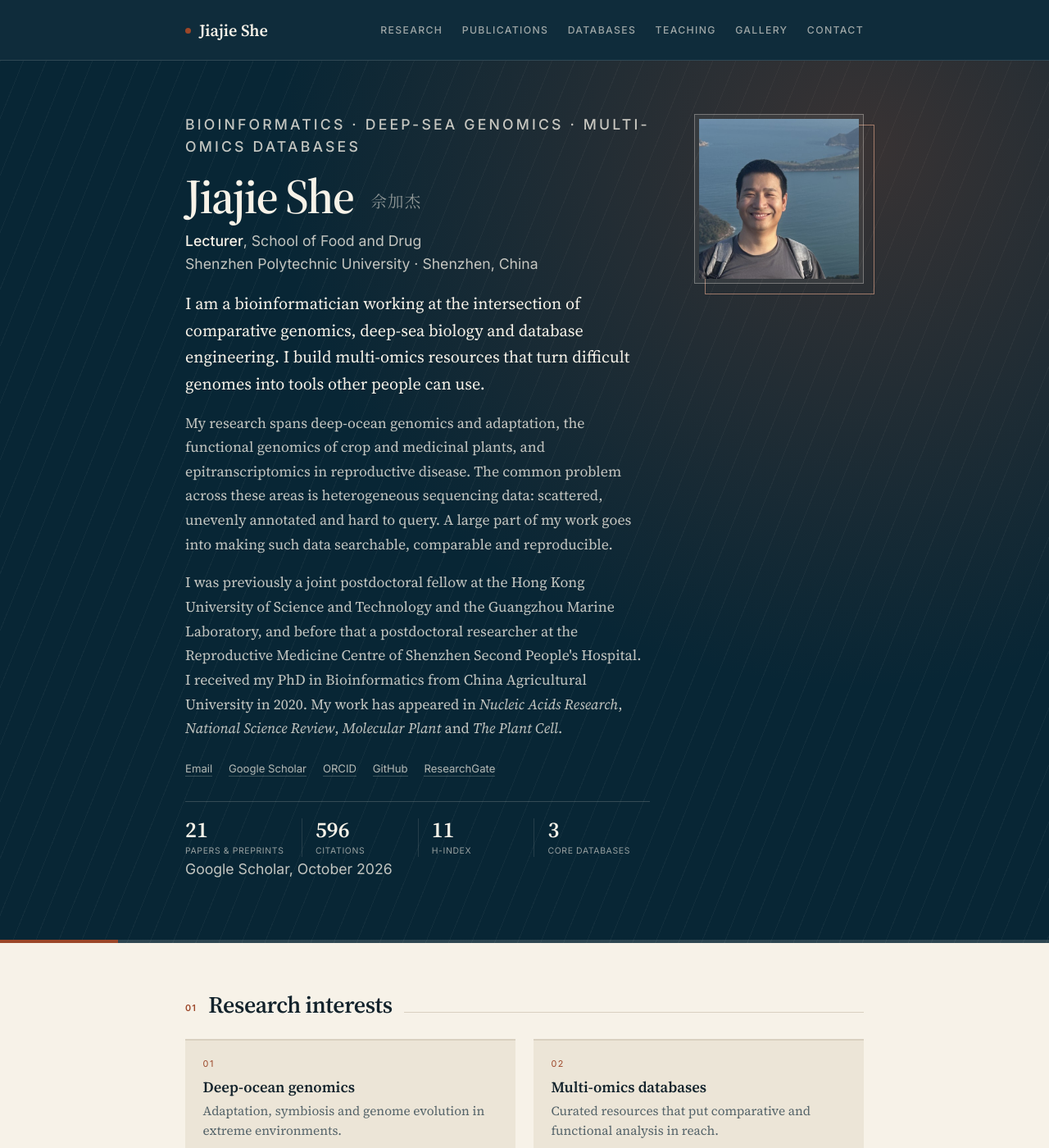
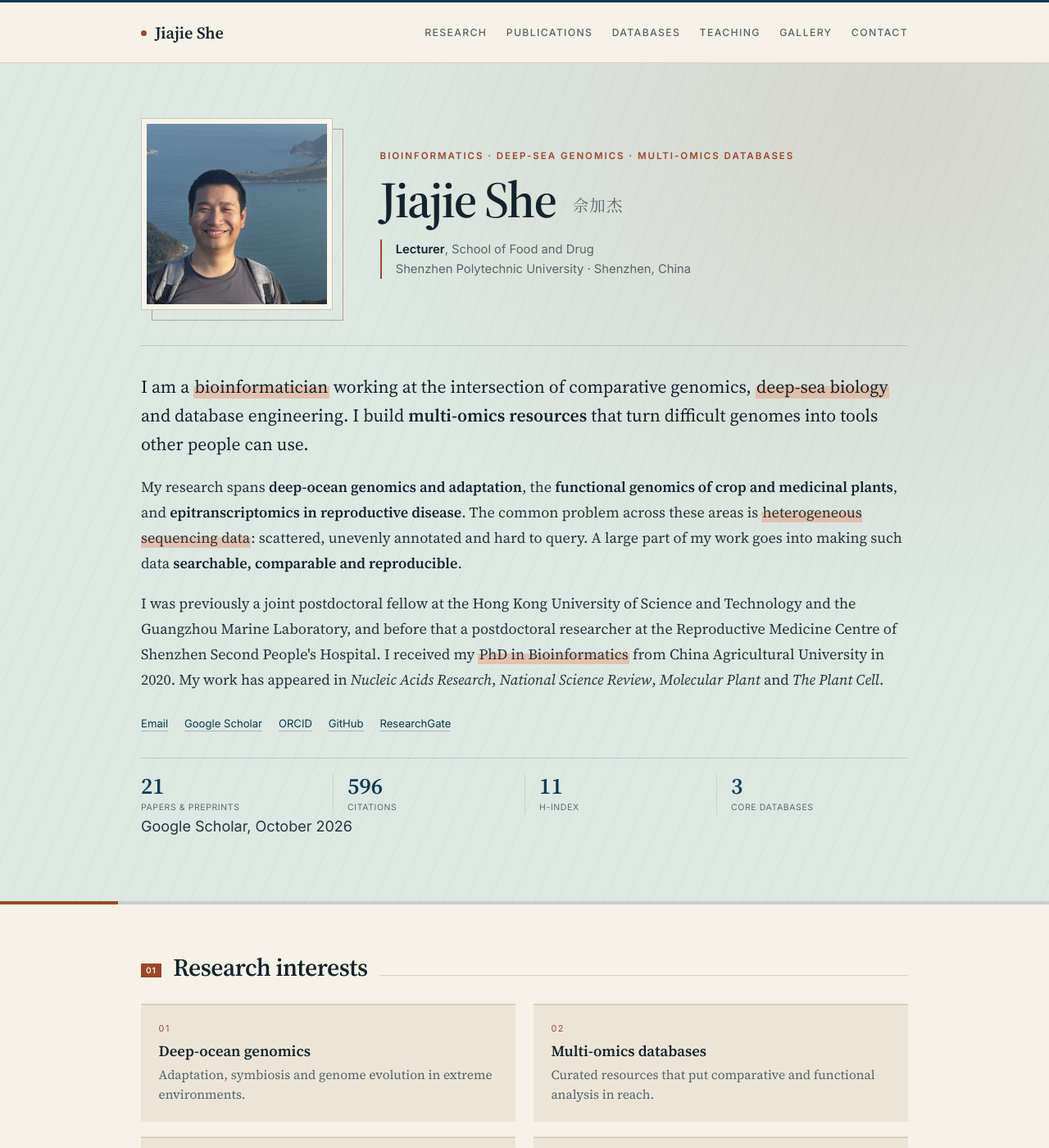
Before and after one commit to jackieyihkb/jackieyihkb.github.io, a Jekyll site: the page built from index.md, in a window 1280 px wide and 1400 px high. Shown: the whole window at 82% size. Built offline with Jekyll 4.4.1, drawn with Linux system fonts in a browser that asks for light colours.

Commit message:
Redesign site with a light sea-mist hero
- Move portrait left, identity right, and widen the bio measure
- Replace dark header, footer, metrics and feature cards with light surfaces
- Add coral highlighter and teal emphasis across pages
- Refresh social card, favicons and theme color

Co-Authored-By: Claude Code <noreply@anthropic.com>

```diff
--- a/_layouts/default.html
+++ b/_layouts/default.html
@@ -23,7 +23,7 @@
   <meta property="og:url" content="{{ page.url | absolute_url }}">
   <meta property="og:image" content="{{ '/assets/images/social-card.png' | absolute_url }}">
   <meta name="twitter:card" content="summary_large_image">
-  <meta name="theme-color" content="#082635">
+  <meta name="theme-color" content="#dde8e3">
 
   <link rel="icon" href="{{ '/assets/images/favicon.svg' | relative_url }}" type="image/svg+xml">
   <link rel="icon" href="{{ '/assets/images/favicon-32.png' | relative_url }}" sizes="32x32" type="image/png">
--- a/assets/css/style.css
+++ b/assets/css/style.css
@@ -41,11 +41,14 @@
   --accent-warm: #9c4729;
   --accent-warm-soft: #f0dcd0;
   --accent-light: #e6a98c;
+  --hero-bg: #dde8e3;
+  --hero-bg-deep: #cfded8;
+  --footer-bg: #e5ebe5;
   --serif: "Source Serif 4", "Iowan Old Style", "Palatino Linotype", Palatino,
     Georgia, "Times New Roman", serif;
   --sans: "Inter", -apple-system, BlinkMacSystemFont, "Segoe UI", Roboto,
     "Helvetica Neue", Arial, sans-serif;
-  --measure: 46rem;
+  --measure: 52rem;
 }
 
 *,
@@ -77,6 +80,17 @@ body {
   color: var(--ink);
 }
 
+mark {
+  padding: 0 0.06em;
+  background-color: transparent;
+  background-image: linear-gradient(
+    180deg,
+    transparent 50%,
+    rgba(230, 169, 140, 0.6) 50%
+  );
+  color: inherit;
+}
+
 .wrap {
   width: min(100% - 3rem, var(--measure));
   margin-inline: auto;
@@ -131,8 +145,9 @@ img {
   position: sticky;
   top: 0;
   z-index: 50;
-  background: rgba(8, 38, 53, 0.97);
-  border-bottom: 1px solid rgba(247, 242, 232, 0.14);
+  background: rgba(247, 242, 232, 0.96);
+  border-top: 3px solid var(--accent);
+  border-bottom: 1px solid var(--rule);
   -webkit-backdrop-filter: blur(10px);
   backdrop-filter: blur(10px);
 }
@@ -153,7 +168,7 @@ img {
   font-size: 1.12rem;
   font-weight: 600;
   letter-spacing: 0;
-  color: var(--paper);
+  color: var(--ink);
   text-decoration: none;
   white-space: nowrap;
 }
@@ -167,7 +182,7 @@ img {
 }
 
 .site-name:hover {
-  color: var(--accent-light);
+  color: var(--accent);
 }
 
 .site-nav {
@@ -182,18 +197,18 @@ img {
 }
 
 .site-nav a {
-  color: rgba(247, 242, 232, 0.62);
+  color: var(--muted);
   text-decoration: none;
   padding: 0.15rem 0;
   border-bottom: 1px solid transparent;
 }
 
 .site-nav a:hover {
-  color: var(--paper);
+  color: var(--accent);
 }
 
 .site-nav a.active {
-  color: var(--paper);
+  color: var(--ink);
   border-bottom-color: var(--accent-warm);
 }
 
@@ -213,16 +228,16 @@ main {
 .home-hero {
   position: relative;
   overflow: hidden;
-  padding: 3.6rem 0 3.2rem;
-  background-color: var(--accent-dark);
+  padding: 3.7rem 0 3.4rem;
+  background-color: var(--hero-bg);
   background-image:
-    radial-gradient(ellipse at 82% 10%, rgba(169, 80, 47, 0.3), transparent 48%),
+    radial-gradient(ellipse at 86% 6%, rgba(156, 71, 41, 0.11), transparent 46%),
     repeating-linear-gradient(
       112deg,
-      rgba(247, 242, 232, 0.045) 0 1px,
+      rgba(19, 35, 44, 0.035) 0 1px,
       transparent 1px 26px
     );
-  color: var(--paper);
+  color: var(--body);
 }
 
 .home-hero::after {
@@ -235,82 +250,23 @@ main {
   background: linear-gradient(
     90deg,
     var(--accent-warm) 0 8rem,
-    rgba(247, 242, 232, 0.16) 8rem 100%
+    rgba(19, 35, 44, 0.12) 8rem 100%
   );
 }
 
-.home-intro {
+.hero-head {
   display: grid;
-  grid-template-columns: minmax(0, 1fr) 11.5rem;
-  grid-template-areas: "text photo";
-  gap: 2.4rem 3rem;
-  align-items: start;
-}
-
-.intro-text {
-  grid-area: text;
+  grid-template-columns: 13rem minmax(0, 1fr);
+  gap: 3.2rem;
+  align-items: center;
+}
+
+.hero-identity {
   min-width: 0;
-}
-
-.kicker {
-  margin: 0 0 0.75rem;
-  font-family: var(--sans);
-  font-size: 0.63rem;
-  font-weight: 500;
-  letter-spacing: 0.18em;
-  line-height: 1.5;
-  text-transform: uppercase;
-  color: var(--accent-light);
-}
-
-.intro-text h1 {
-  margin: 0 0 0.55rem;
-  font-size: 3.3rem;
-  font-weight: 600;
-  line-height: 1.02;
-  letter-spacing: -0.03em;
-  color: var(--paper);
-}
-
-.name-cn {
-  display: inline-block;
-  margin-left: 0.6rem;
-  font-family: "Songti SC", "Noto Serif CJK SC", "Source Han Serif SC", serif;
-  font-size: 1.08rem;
-  font-weight: 400;
-  letter-spacing: 0.06em;
-  color: rgba(247, 242, 232, 0.55);
-  vertical-align: 0.36em;
-}
-
-.intro-role {
-  margin: 0 0 1.5rem;
-  font-family: var(--sans);
-  font-size: 0.8rem;
-  line-height: 1.62;
-  color: rgba(247, 242, 232, 0.68);
-}
-
-.intro-role strong {
-  font-weight: 500;
-  color: var(--paper);
-}
-
-.intro-text p {
-  margin: 0 0 0.95rem;
-  font-size: 0.98rem;
-  color: rgba(247, 242, 232, 0.78);
-}
-
-.intro-text p.bio-lead {
-  font-size: 1.12rem;
-  line-height: 1.62;
-  color: var(--paper);
 }
 
 .portrait {
   position: relative;
-  grid-area: photo;
   margin: 0;
 }
 
@@ -318,7 +274,7 @@ main {
   content: "";
   position: absolute;
   inset: 0.7rem -0.7rem -0.7rem 0.7rem;
-  border: 1px solid rgba(230, 169, 140, 0.62);
+  border: 1px solid rgba(156, 71, 41, 0.48);
 }
 
 .portrait img {
@@ -329,17 +285,88 @@ main {
   aspect-ratio: 1 / 1;
   object-fit: cover;
   object-position: center;
-  padding: 5px;
-  background: rgba(247, 242, 232, 0.06);
-  border: 1px solid rgba(247, 242, 232, 0.32);
-  filter: saturate(0.9) contrast(1.03);
+  padding: 6px;
+  background: var(--paper);
+  border: 1px solid rgba(19, 35, 44, 0.22);
+  filter: saturate(0.92) contrast(1.02);
+}
+
+.kicker {
+  margin: 0 0 0.7rem;
+  font-family: var(--sans);
+  font-size: 0.64rem;
+  font-weight: 600;
+  letter-spacing: 0.17em;
+  line-height: 1.55;
+  text-transform: uppercase;
+  color: var(--accent-warm);
+}
+
+.hero-identity h1 {
+  margin: 0 0 0.9rem;
+  font-size: 3.45rem;
+  font-weight: 600;
+  line-height: 1.02;
+  letter-spacing: -0.03em;
+  color: var(--ink);
+}
+
+.name-cn {
+  display: inline-block;
+  margin-left: 0.55rem;
+  font-family: "Songti SC", "Noto Serif CJK SC", "Source Han Serif SC", serif;
+  font-size: 1.08rem;
+  font-weight: 400;
+  letter-spacing: 0.06em;
+  color: var(--muted);
+  vertical-align: 0.36em;
+}
+
+.intro-role {
+  margin: 0;
+  padding-left: 0.95rem;
+  border-left: 2px solid var(--accent-warm);
+  font-family: var(--sans);
+  font-size: 0.82rem;
+  line-height: 1.65;
+  color: var(--muted);
+}
+
+.intro-role strong {
+  font-weight: 600;
+  color: var(--ink);
+}
+
+.hero-body {
+  margin-top: 2.4rem;
+  padding-top: 1.8rem;
+  border-top: 1px solid rgba(19, 35, 44, 0.16);
+}
+
+.hero-body p {
+  margin: 0 0 1rem;
+  font-size: 1rem;
+  line-height: 1.72;
+  color: var(--body);
+}
+
+.hero-body p.bio-lead {
+  margin-bottom: 1.1rem;
+  font-size: 1.2rem;
+  line-height: 1.62;
+  color: var(--ink);
+}
+
+.hero-body strong {
+  font-weight: 600;
+  color: var(--ink);
 }
 
 .intro-links {
   display: flex;
   flex-wrap: wrap;
-  gap: 0.25rem 1.1rem;
-  margin: 1.25rem 0 0;
+  gap: 0.3rem 1.1rem;
+  margin: 1.45rem 0 0;
   padding: 0;
   list-style: none;
   font-family: var(--sans);
@@ -347,29 +374,29 @@ main {
 }
 
 .intro-links a {
-  color: rgba(247, 242, 232, 0.72);
+  color: var(--accent);
   text-decoration: none;
-  border-bottom: 1px solid rgba(247, 242, 232, 0.22);
+  border-bottom: 1px solid rgba(13, 59, 79, 0.28);
   padding-bottom: 1px;
 }
 
 .intro-links a:hover {
-  color: var(--accent-light);
-  border-bottom-color: var(--accent-light);
+  color: var(--accent-warm);
+  border-bottom-color: var(--accent-warm);
 }
 
 .intro-stats {
   display: grid;
   grid-template-columns: repeat(4, minmax(0, 1fr));
-  margin: 1.6rem 0 0;
+  margin: 1.7rem 0 0;
   padding: 1.1rem 0 0;
-  border-top: 1px solid rgba(247, 242, 232, 0.18);
+  border-top: 1px solid rgba(19, 35, 44, 0.16);
   list-style: none;
 }
 
 .intro-stats li {
-  padding: 0 0.9rem;
-  border-left: 1px solid rgba(247, 242, 232, 0.12);
+  padding: 0 0.95rem;
+  border-left: 1px solid rgba(19, 35, 44, 0.1);
 }
 
 .intro-stats li:first-child {
@@ -379,10 +406,10 @@ main {
 
 .intro-stats strong {
   display: block;
-  font-size: 1.5rem;
+  font-size: 1.55rem;
   font-weight: 600;
   line-height: 1.05;
-  color: var(--paper);
+  color: var(--accent);
   font-variant-numeric: lining-nums;
 }
 
@@ -394,14 +421,14 @@ main {
   letter-spacing: 0.06em;
   line-height: 1.4;
   text-transform: uppercase;
-  color: rgba(247, 242, 232, 0.6);
+  color: var(--faint);
 }
 
 .stats-note {
   margin: 0.6rem 0 0;
   font-family: var(--sans);
   font-size: 0.6rem;
-  color: rgba(247, 242, 232, 0.5);
+  color: var(--faint);
 }
 
 /* --- Sections ------------------------------------------------------------- */
@@ -415,9 +442,9 @@ main {
   display: flex;
   align-items: baseline;
   gap: 0.8rem;
-  margin: 0 0 1.35rem;
+  margin: 0 0 1.4rem;
   font-family: var(--serif);
-  font-size: 1.58rem;
+  font-size: 1.68rem;
   font-weight: 600;
   letter-spacing: -0.015em;
   line-height: 1.2;
@@ -427,12 +454,15 @@ main {
 .section-title::before {
   content: counter(section, decimal-leading-zero);
   flex: 0 0 auto;
-  font-family: var(--sans);
-  font-size: 0.6rem;
-  font-weight: 600;
-  letter-spacing: 0.1em;
-  color: var(--accent-warm);
-  transform: translateY(-0.18em);
+  padding: 0.18rem 0.34rem 0.2rem;
+  background: var(--accent-warm);
+  font-family: var(--sans);
+  font-size: 0.56rem;
+  font-weight: 600;
+  letter-spacing: 0.08em;
+  line-height: 1;
+  color: var(--paper);
+  transform: translateY(-0.3em);
 }
 
 .section-title::after {
@@ -519,14 +549,15 @@ main {
 }
 
 .home-db-list li:first-child a {
-  background: var(--accent);
-  border-color: var(--accent);
-  color: var(--paper);
+  background: var(--accent-warm-soft);
+  border-color: rgba(156, 71, 41, 0.38);
+  box-shadow: inset 0 3px 0 var(--accent-warm);
+  color: var(--ink);
 }
 
 .home-db-list li:first-child a:hover {
-  background: var(--accent-dark);
-  border-color: var(--accent-dark);
+  background: #ead3c4;
+  border-color: var(--accent-warm);
 }
 
 .home-db-name {
@@ -547,7 +578,7 @@ main {
 }
 
 .home-db-list li:first-child .home-db-desc {
-  color: rgba(247, 242, 232, 0.62);
+  color: var(--muted);
 }
 
 .home-db-arrow {
@@ -560,7 +591,7 @@ main {
 }
 
 .home-db-list li:first-child .home-db-arrow {
-  color: var(--accent-light);
+  color: var(--accent-warm);
 }
 
 /* --- Publications (shared) ------------------------------------------------ */
@@ -804,6 +835,13 @@ main {
   margin: 0 0 1rem;
 }
 
+.prose > p:not([class]):first-child {
+  margin-bottom: 1.15rem;
+  font-size: 1.1rem;
+  line-height: 1.65;
+  color: var(--ink);
+}
+
 .prose > ul:not([class]),
 .prose > ol:not([class]) {
   margin: 0 0 1rem;
@@ -833,7 +871,7 @@ main {
 
 .prose strong {
   font-weight: 600;
-  color: var(--ink);
+  color: var(--accent);
 }
 
 .prose sup {
@@ -904,15 +942,15 @@ main {
   gap: 0;
   margin: 0 0 2.6rem;
   padding: 1.1rem 1.2rem 1rem;
-  background: var(--accent-dark);
+  background: var(--paper-soft);
   border-left: 3px solid var(--accent-warm);
-  color: var(--paper);
+  color: var(--body);
   font-family: var(--sans);
 }
 
 .metric {
   padding: 0 0.9rem;
-  border-left: 1px solid rgba(247, 242, 232, 0.14);
+  border-left: 1px solid var(--rule);
 }
 
 .metric:first-child {
@@ -923,10 +961,10 @@ main {
 .metric strong {
   display: block;
   font-family: var(--serif);
-  font-size: 1.55rem;
+  font-size: 1.6rem;
   font-weight: 600;
   line-height: 1.05;
-  color: var(--paper);
+  color: var(--accent);
   font-variant-numeric: lining-nums;
 }
 
@@ -937,19 +975,20 @@ main {
   letter-spacing: 0.06em;
   line-height: 1.4;
   text-transform: uppercase;
-  color: rgba(247, 242, 232, 0.56);
+  color: var(--faint);
 }
 
 .metric-source {
   grid-column: 1 / -1;
   margin: 1rem 0 0;
   padding-top: 0.7rem;
-  border-top: 1px solid rgba(247, 242, 232, 0.14);
+  border-top: 1px solid var(--rule);
   font-size: 0.67rem;
+  color: var(--faint);
 }
 
 .metric-source a {
-  color: var(--accent-light);
+  color: var(--accent);
   text-decoration: none;
 }
 
@@ -1038,8 +1077,9 @@ main {
 .db-card--feature {
   grid-column: 1 / -1;
   padding: 1.5rem 1.6rem 1.35rem;
-  background: var(--accent-dark);
-  border-color: var(--accent-dark);
+  background: var(--hero-bg);
+  border-color: rgba(13, 59, 79, 0.3);
+  box-shadow: inset 0 3px 0 var(--accent-warm);
 }
 
 .db-card-top {
@@ -1114,35 +1154,35 @@ main {
 }
 
 .db-card--feature .db-card-name {
-  color: var(--paper);
+  color: var(--ink);
 }
 
 .db-card--feature .db-card-name a:hover {
-  color: var(--accent-light);
+  color: var(--accent);
 }
 
 .db-card--feature .db-index {
-  color: var(--accent-light);
+  color: var(--accent-warm);
 }
 
 .db-card--feature .db-kind {
-  color: rgba(247, 242, 232, 0.55);
+  color: var(--muted);
 }
 
 .db-card--feature .db-full {
-  color: rgba(247, 242, 232, 0.6);
+  color: var(--muted);
 }
 
 .db-card--feature .db-desc {
-  color: rgba(247, 242, 232, 0.8);
+  color: var(--body);
 }
 
 .db-card--feature .db-links a {
-  color: var(--accent-light);
+  color: var(--accent);
 }
 
 .db-card--feature .db-links a:hover {
-  color: var(--paper);
+  color: var(--accent-warm);
 }
 
 .db-footnote {
@@ -1284,11 +1324,11 @@ main {
 .site-footer {
   margin-top: 5rem;
   padding: 1.9rem 0 2.4rem;
-  background: var(--accent-dark);
+  background: var(--footer-bg);
   border-top: 3px solid var(--accent-warm);
   font-family: var(--sans);
   font-size: 0.69rem;
-  color: rgba(247, 242, 232, 0.5);
+  color: var(--muted);
 }
 
 .footer-inner {
@@ -1310,12 +1350,12 @@ main {
 }
 
 .footer-links a {
-  color: rgba(247, 242, 232, 0.68);
+  color: var(--accent);
   text-decoration: none;
 }
 
 .footer-links a:hover {
-  color: var(--accent-light);
+  color: var(--accent-warm);
   text-decoration: underline;
 }
 
@@ -1354,32 +1394,58 @@ main {
     padding: 2.6rem 0 2.5rem;
   }
 
-  .home-intro {
-    grid-template-columns: 1fr;
-    grid-template-areas:
-      "text"
-      "photo";
-    gap: 1.8rem;
+  .hero-head {
+    grid-template-columns: 7.2rem minmax(0, 1fr);
+    gap: 1.2rem 1.25rem;
+    align-items: start;
   }
 
   .portrait {
-    width: 8rem;
+    width: 100%;
   }
 
   .portrait::before {
-    inset: 0.5rem -0.5rem -0.5rem 0.5rem;
-  }
-
-  .intro-text h1 {
-    font-size: 2.55rem;
+    inset: 0.45rem -0.45rem -0.45rem 0.45rem;
+  }
+
+  .hero-identity h1 {
+    margin-bottom: 0.65rem;
+    font-size: 2.35rem;
   }
 
   .name-cn {
+    display: block;
+    margin: 0.35rem 0 0;
+    font-size: 0.84rem;
+    vertical-align: baseline;
+  }
+
+  .kicker {
+    margin-bottom: 0.55rem;
+    font-size: 0.55rem;
+    letter-spacing: 0.13em;
+  }
+
+  .intro-role {
+    padding-left: 0.7rem;
+    font-size: 0.72rem;
+  }
+
+  .hero-body {
+    margin-top: 1.9rem;
+    padding-top: 1.4rem;
+  }
+
+  .hero-body p {
     font-size: 0.95rem;
   }
 
-  .kicker {
-    font-size: 0.6rem;
+  .hero-body p.bio-lead {
+    font-size: 1.08rem;
+  }
+
+  .intro-links {
+    gap: 0.3rem 0.95rem;
   }
 
   .intro-stats {
@@ -1398,11 +1464,11 @@ main {
 
   .intro-stats li:nth-child(n + 3) {
     padding-top: 0.8rem;
-    border-top: 1px solid rgba(247, 242, 232, 0.12);
+    border-top: 1px solid rgba(19, 35, 44, 0.1);
   }
 
   .intro-stats strong {
-    font-size: 1.3rem;
+    font-size: 1.35rem;
   }
 
   .interests {
@@ -1430,7 +1496,7 @@ main {
 
   .metric:nth-child(n + 3) {
     padding-top: 0.8rem;
-    border-top: 1px solid rgba(247, 242, 232, 0.14);
+    border-top: 1px solid var(--rule);
   }
 
   .pub-item {
@@ -1483,6 +1549,23 @@ main {
 }
 
 @media (max-width: 430px) {
+  .hero-head {
+    grid-template-columns: 6.6rem minmax(0, 1fr);
+    gap: 0.9rem 1rem;
+  }
+
+  .hero-identity h1 {
+    font-size: 1.85rem;
+  }
+
+  .kicker {
+    font-size: 0.51rem;
+  }
+
+  .intro-role {
+    font-size: 0.68rem;
+  }
+
   .news-item,
   .cv-item {
     grid-template-columns: 1fr;
@@ -1523,13 +1606,17 @@ main {
     display: none;
   }
 
-  .intro-text h1,
-  .intro-text p,
-  .intro-text p.bio-lead,
+  .hero-identity h1,
+  .hero-body p,
+  .hero-body p.bio-lead,
   .intro-role,
   .intro-role strong,
   .intro-stats strong {
     color: #000;
+  }
+
+  mark {
+    background: none;
   }
 
   .kicker,
--- a/index.md
+++ b/index.md
@@ -4,62 +4,66 @@ layout: home
 
 <section class="home-hero">
   <div class="wrap">
-    <div class="home-intro">
-  <div class="intro-text">
-    <p class="kicker">Bioinformatics · Deep-sea genomics · Multi-omics databases</p>
-    <h1>Jiajie She <span class="name-cn">佘加杰</span></h1>
+    <div class="hero-head">
+      <figure class="portrait">
+        <img src="{{ '/assets/images/about-photo.jpg' | relative_url }}"
+             alt="Portrait of Jiajie She">
+      </figure>
 
-    <p class="intro-role">
-      <strong>Lecturer</strong>, School of Food and Drug<br>
-      Shenzhen Polytechnic University · Shenzhen, China
-    </p>
+      <div class="hero-identity">
+        <p class="kicker">Bioinformatics · Deep-sea genomics · Multi-omics databases</p>
+        <h1>Jiajie She <span class="name-cn">佘加杰</span></h1>
+        <p class="intro-role">
+          <strong>Lecturer</strong>, School of Food and Drug<br>
+          Shenzhen Polytechnic University · Shenzhen, China
+        </p>
+      </div>
+    </div>
 
-    <p class="bio-lead">
-      I am a bioinformatician working at the intersection of comparative
-      genomics, deep-sea biology and database engineering. I build multi-omics
-      resources that turn difficult genomes into tools other people can use.
-    </p>
+    <div class="hero-body">
+      <p class="bio-lead">
+        I am a <mark>bioinformatician</mark> working at the intersection of
+        comparative genomics, <mark>deep-sea biology</mark> and database
+        engineering. I build <strong>multi-omics resources</strong> that turn
+        difficult genomes into tools other people can use.
+      </p>
 
-    <p>
-      My research spans deep-ocean genomics and adaptation, the functional
-      genomics of crop and medicinal plants, and epitranscriptomics in
-      reproductive disease. The common problem across these areas is
-      heterogeneous sequencing data: scattered, unevenly annotated and hard to
-      query. A large part of my work goes into making such data searchable,
-      comparable and reproducible.
-    </p>
+      <p>
+        My research spans <strong>deep-ocean genomics and adaptation</strong>,
+        the <strong>functional genomics of crop and medicinal plants</strong>,
+        and <strong>epitranscriptomics in reproductive disease</strong>. The
+        common problem across these areas is
+        <mark>heterogeneous sequencing data</mark>: scattered, unevenly annotated
+        and hard to query. A large part of my work goes into making such data
+        <strong>searchable, comparable and reproducible</strong>.
+      </p>
 
-    <p>
-      I was previously a joint postdoctoral fellow at the Hong Kong University
-      of Science and Technology and the Guangzhou Marine Laboratory, and before
-      that a postdoctoral researcher at the Reproductive Medicine Centre of
-      Shenzhen Second People's Hospital. I received my PhD in Bioinformatics
-      from China Agricultural University in 2020. My work has appeared in
-      <em>Nucleic Acids Research</em>, <em>National Science Review</em>,
-      <em>Molecular Plant</em> and <em>The Plant Cell</em>.
-    </p>
+      <p>
+        I was previously a joint postdoctoral fellow at the Hong Kong University
+        of Science and Technology and the Guangzhou Marine Laboratory, and
+        before that a postdoctoral researcher at the Reproductive Medicine
+        Centre of Shenzhen Second People's Hospital. I received my
+        <mark>PhD in Bioinformatics</mark> from China Agricultural University in
+        2020. My work has appeared in <em>Nucleic Acids Research</em>,
+        <em>National Science Review</em>, <em>Molecular Plant</em> and
+        <em>The Plant Cell</em>.
+      </p>
 
-    <ul class="intro-links">
-      <li><a href="mailto:jiajie@szpu.edu.cn">Email</a></li>
-      <li><a href="https://scholar.google.com.hk/citations?user=I4Rl5BMAAAAJ">Google Scholar</a></li>
-      <li><a href="https://orcid.org/0000-0003-4286-6411">ORCID</a></li>
-      <li><a href="https://github.com/jackieyihkb">GitHub</a></li>
-      <li><a href="https://www.researchgate.net/profile/Jiajie-She">ResearchGate</a></li>
-    </ul>
+      <ul class="intro-links">
+        <li><a href="mailto:jiajie@szpu.edu.cn">Email</a></li>
+        <li><a href="https://scholar.google.com.hk/citations?user=I4Rl5BMAAAAJ">Google Scholar</a></li>
+        <li><a href="https://orcid.org/0000-0003-4286-6411">ORCID</a></li>
+        <li><a href="https://github.com/jackieyihkb">GitHub</a></li>
+        <li><a href="https://www.researchgate.net/profile/Jiajie-She">ResearchGate</a></li>
+      </ul>
 
-    <ul class="intro-stats" aria-label="Research metrics">
-      <li><strong>21</strong><span>papers &amp; preprints</span></li>
-      <li><strong>596</strong><span>citations</span></li>
-      <li><strong>11</strong><span>h-index</span></li>
-      <li><strong>3</strong><span>core databases</span></li>
-    </ul>
-    <p class="stats-note">Google Scholar, October 2026</p>
-  </div>
-
-  <figure class="portrait">
-    <img src="{{ '/assets/images/about-photo.jpg' | relative_url }}"
-         alt="Portrait of Jiajie She">
-  </figure>
+      <ul class="intro-stats" aria-label="Research metrics">
+        <li><strong>21</strong><span>papers &amp; preprints</span></li>
+        <li><strong>596</strong><span>citations</span></li>
+        <li><strong>11</strong><span>h-index</span></li>
+        <li><strong>3</strong><span>core databases</span></li>
+      </ul>
+      <p class="stats-note">Google Scholar, October 2026</p>
     </div>
   </div>
 </section>
```
Also changed, not shown: research.md (+22 -22 lines), assets/images/apple-touch-icon.png, assets/images/favicon-32.png, assets/images/favicon.svg, assets/images/social-card.png.
